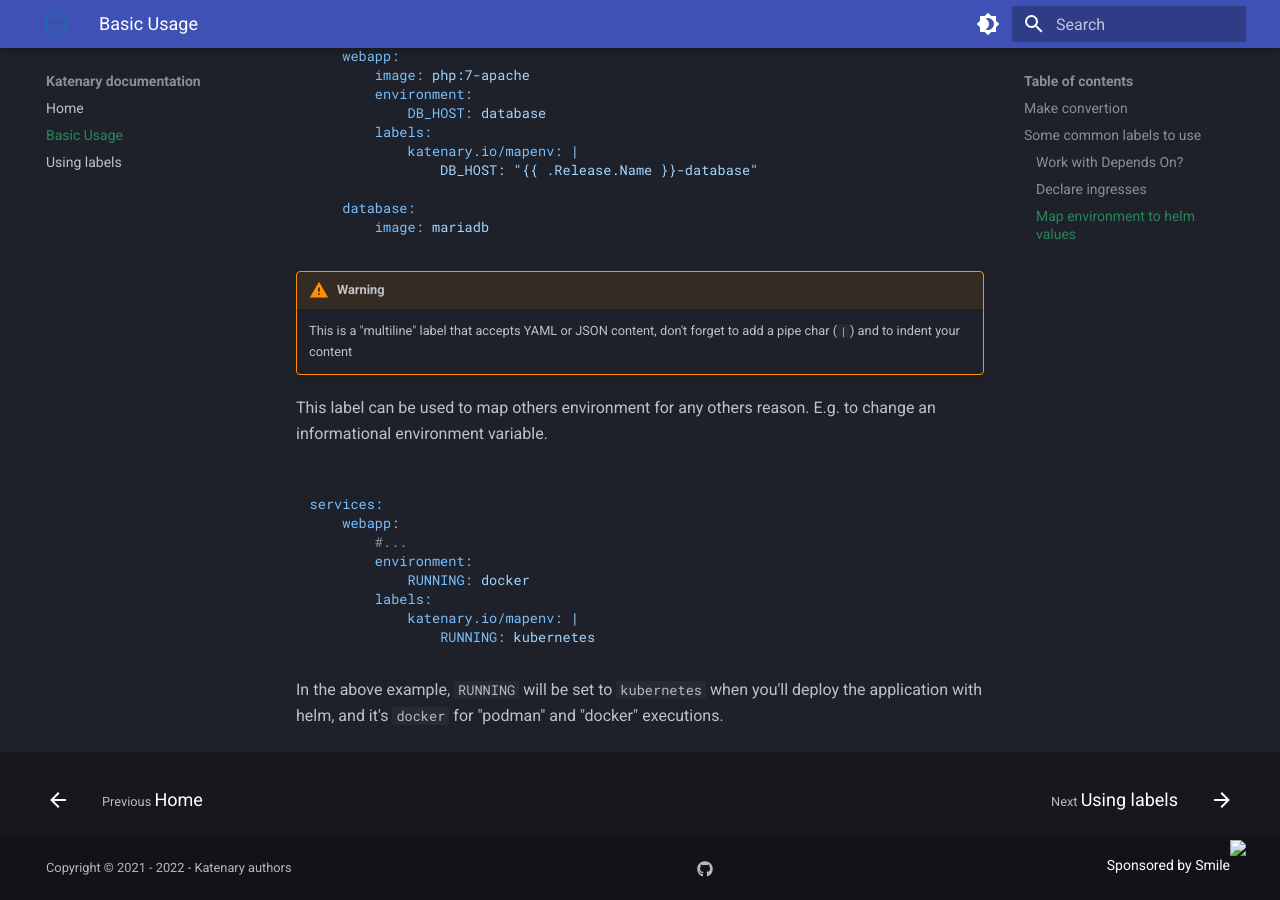
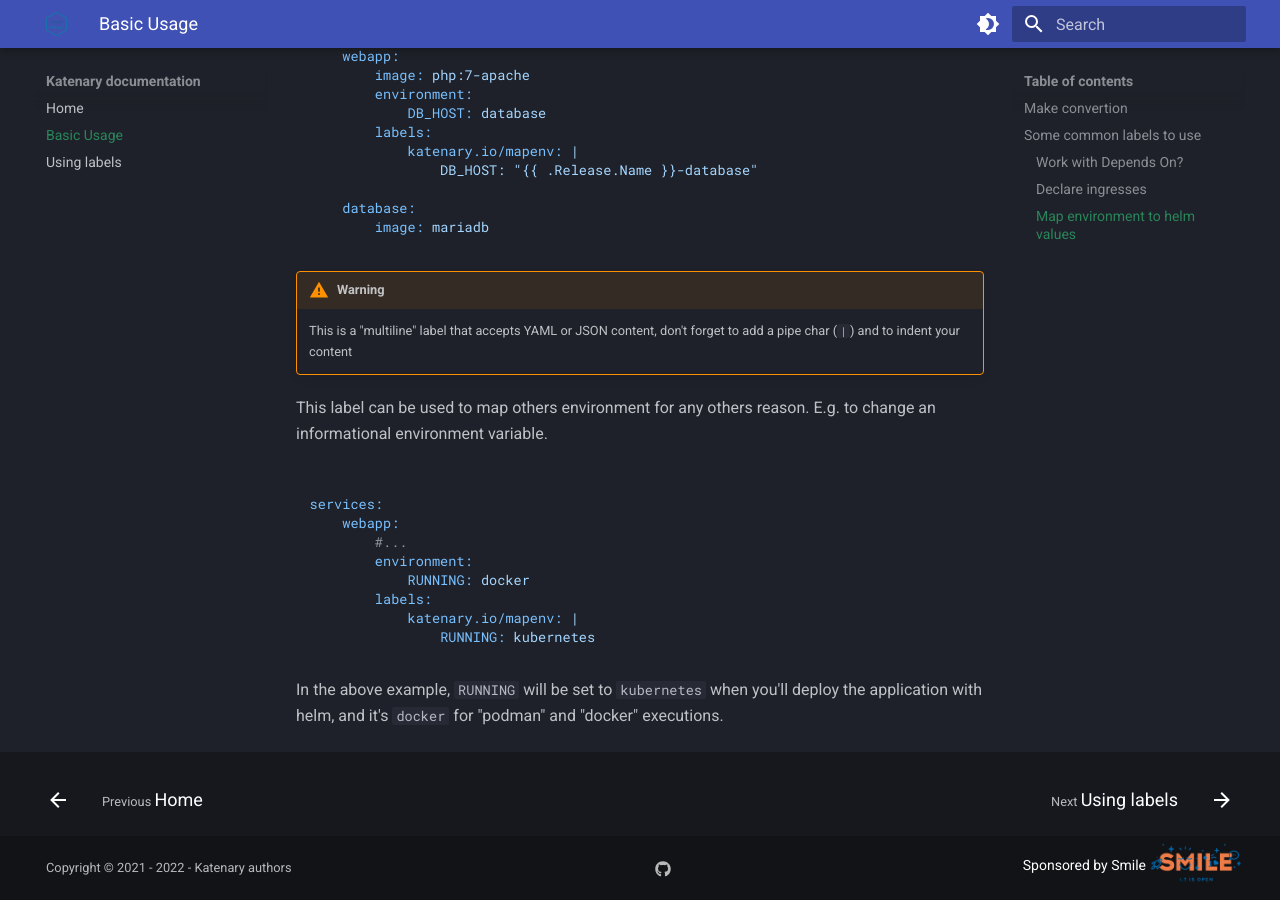
Before and after one commit to metal3d/katenary, an MkDocs documentation site: the page built from doc/docs/usage.md, in a window 1280 px wide and 900 px high, scrolled down 3239 px. Built offline with MkDocs 1.6.1 and Material for MkDocs 9.7.7, drawn with Linux system fonts in a browser that asks for light colours; nearby versions of some CDN libraries.

Commit message:
Try to fix the problem with Smile logo

```diff
--- a/doc/overrides/partials/footer.html
+++ b/doc/overrides/partials/footer.html
@@ -55,7 +55,7 @@
       <div class="smile-logo">
         <p>Sponsored by Smile</p>
         <a href="https://www.smile.eu" target="_blank">
-          <img src="statics/Logo_Smile.png" />
+          <img src="/statics/Logo_Smile.png" />
         </a>
       </div>
     </div>
```
